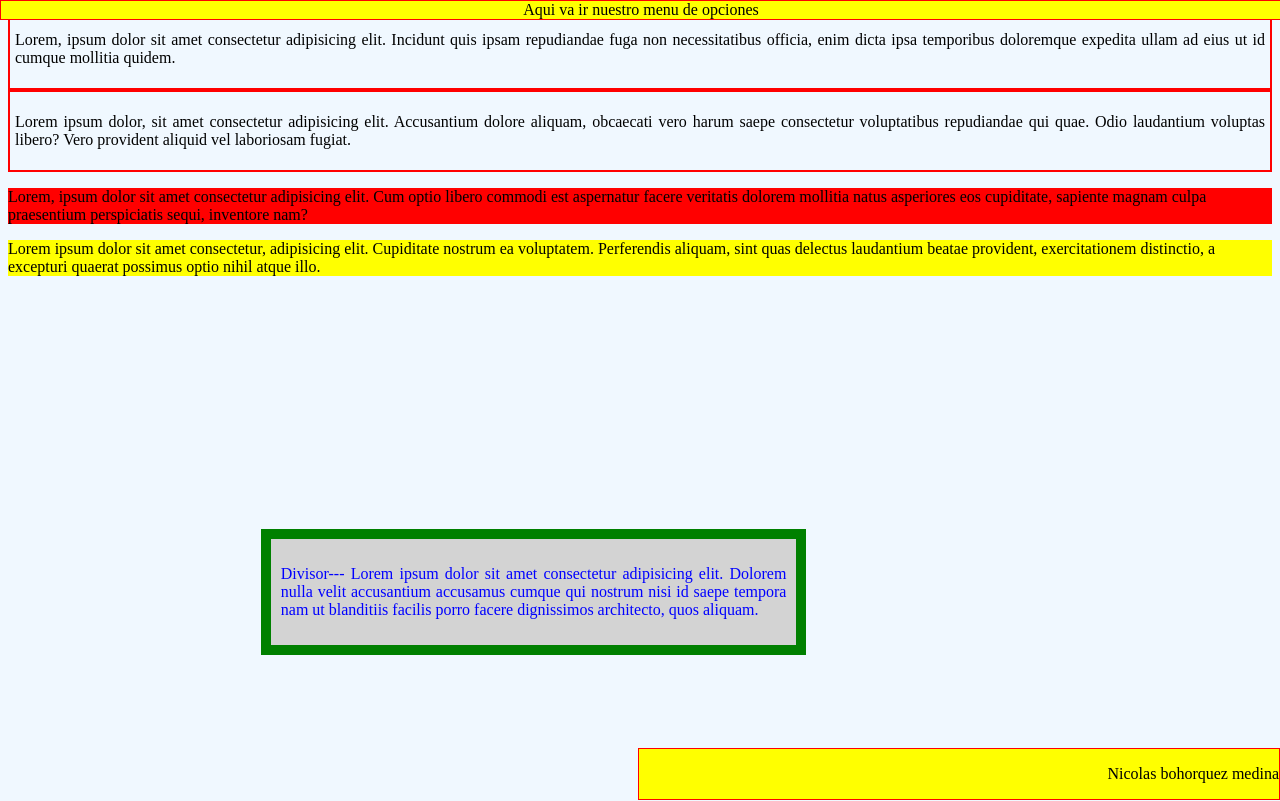
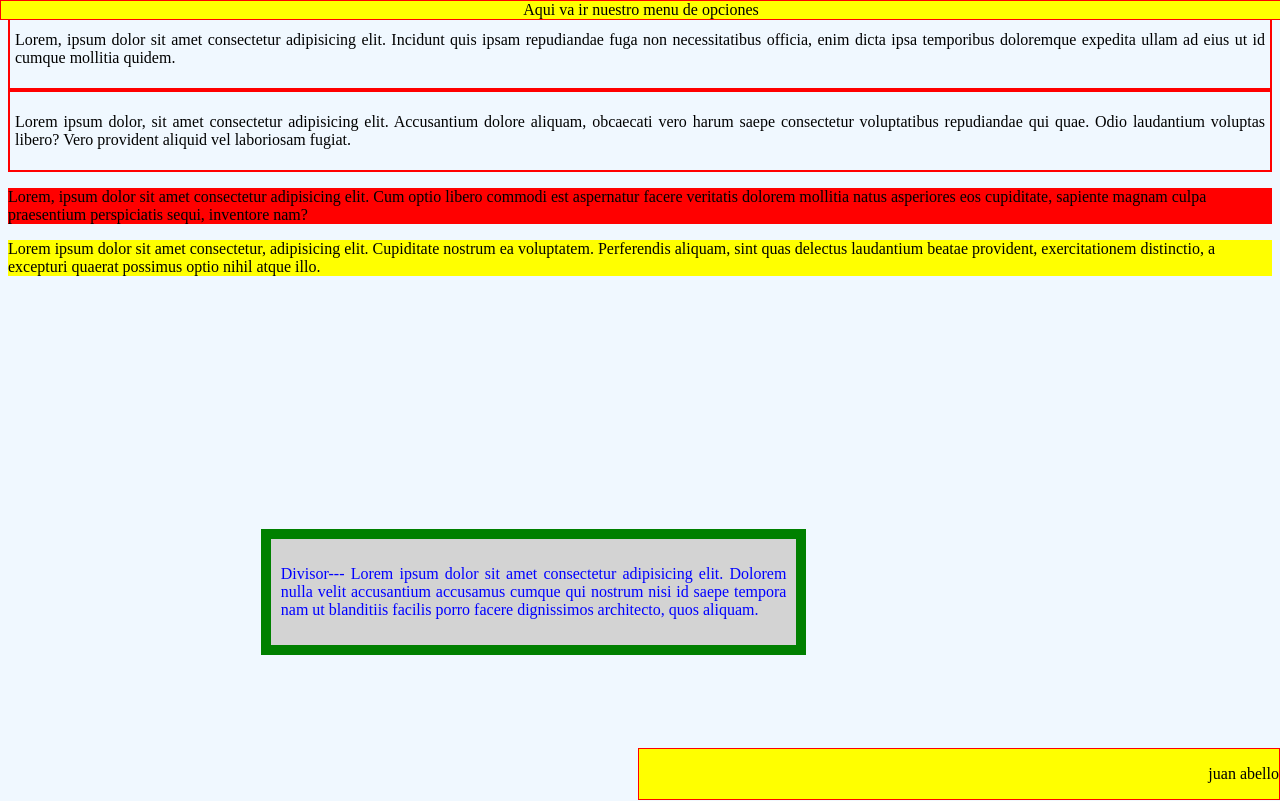
Before and after one commit to juanabello219/programacionIV, a plain HTML site: page index.html in a window 1280 px wide. Shown: the top 801 px of the page. Drawn offline with Linux system fonts and the light colour scheme.

Commit message:
Update index.html

```diff
--- a/index.html
+++ b/index.html
@@ -29,7 +29,7 @@
     </div>
 
     <div class="fixed1">
-        <p>Nicolas bohorquez medina</p>
+        <p>juan abello</p>
     </div>
 
 
```
